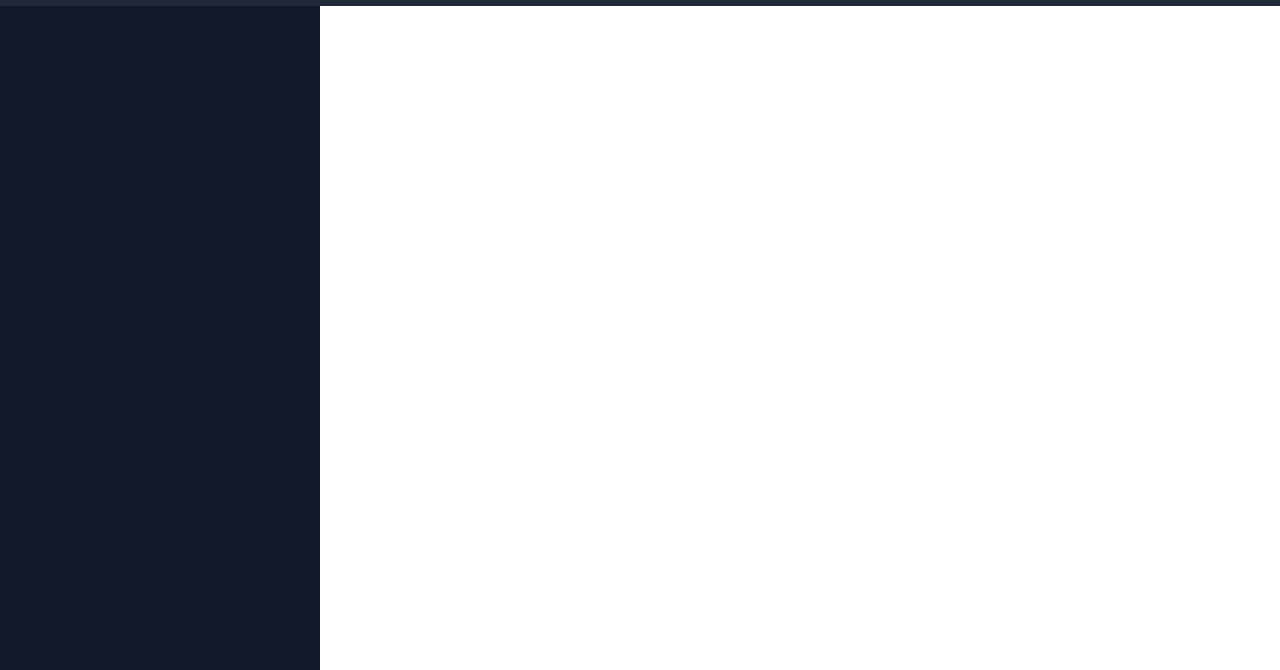
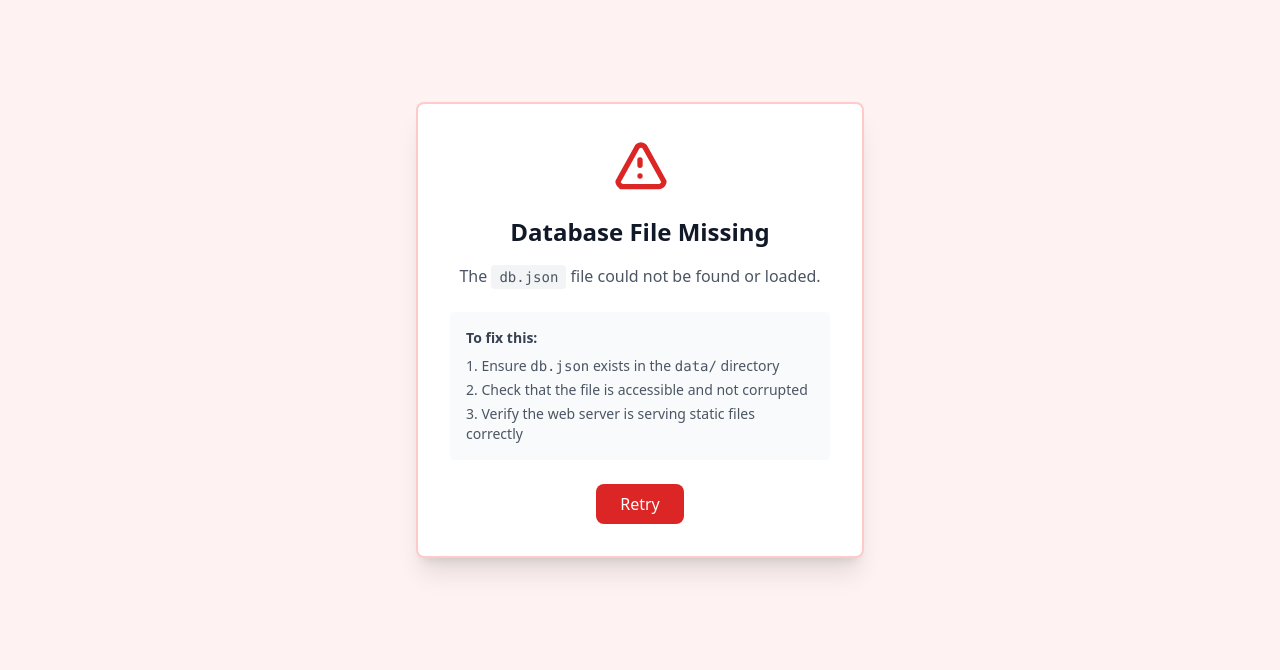
Before and after one commit to codebude/takecode, a plain HTML site: page public/index.html in a window 1280 px wide. Shown: the part 70-740 px from the top of the page. Drawn offline with nearby package versions, Linux system fonts and the light colour scheme; no server answers.

Commit message:
Refactor project structure and add error handling
- Move JavaScript files to dedicated js/ directory
- Add version query parameters to script tags for cache busting
- Add prominent warning message when db.json file is missing

```diff
--- a/public/index.html
+++ b/public/index.html
@@ -62,7 +62,7 @@
     </div>
     <script src="https://cdnjs.cloudflare.com/ajax/libs/prism/1.29.0/components/prism-core.min.js"></script>
     <script src="https://cdnjs.cloudflare.com/ajax/libs/prism/1.29.0/plugins/autoloader/prism-autoloader.min.js"></script>
-    <script src="language-mapper.js"></script>
-    <script src="app.js"></script>
+    <script src="js/language-mapper.js?v=__VERSION__"></script>
+    <script src="js/app.js?v=__VERSION__"></script>
 </body>
 </html>
--- a/public/app.js
+++ b/public/js/app.js
@@ -77,7 +77,12 @@ document.addEventListener('DOMContentLoaded', () => {
 
     // Load db.json
     fetch('data/db.json')
-        .then(response => response.json())
+        .then(response => {
+            if (!response.ok) {
+                throw new Error(`HTTP ${response.status}: ${response.statusText}`);
+            }
+            return response.json();
+        })
         .then(data => {
             dbData = data;
             const activeSnippets = data.snippets.filter(s => !s.isDeleted);
@@ -88,7 +93,37 @@ document.addEventListener('DOMContentLoaded', () => {
             loadedCount += initialBatch.length;
             renderTree(data.folders, activeSnippets);
         })
-        .catch(error => console.error('Error loading db.json:', error));
+        .catch(error => {
+            console.error('Error loading db.json:', error);
+            // Show prominent error message
+            const errorDiv = document.createElement('div');
+            errorDiv.className = 'fixed inset-0 bg-red-50 dark:bg-red-900 flex items-center justify-center z-50';
+            errorDiv.innerHTML = `
+                <div class="bg-white dark:bg-gray-800 rounded-lg shadow-xl p-8 max-w-md mx-4 text-center border-2 border-red-200 dark:border-red-700">
+                    <div class="text-red-600 dark:text-red-400 mb-4">
+                        <svg class="w-16 h-16 mx-auto" fill="none" stroke="currentColor" viewBox="0 0 24 24">
+                            <path stroke-linecap="round" stroke-linejoin="round" stroke-width="2" d="M12 9v2m0 4h.01m-6.938 4h13.856c1.54 0 2.502-1.667 1.732-2.5L13.732 4c-.77-.833-1.964-.833-2.732 0L4.082 16.5c-.77.833.192 2.5 1.732 2.5z"></path>
+                        </svg>
+                    </div>
+                    <h2 class="text-2xl font-bold text-gray-900 dark:text-white mb-4">Database File Missing</h2>
+                    <p class="text-gray-600 dark:text-gray-300 mb-6">
+                        The <code class="bg-gray-100 dark:bg-gray-700 px-2 py-1 rounded text-sm">db.json</code> file could not be found or loaded.
+                    </p>
+                    <div class="text-left bg-gray-50 dark:bg-gray-700 p-4 rounded mb-6">
+                        <p class="text-sm text-gray-700 dark:text-gray-300 mb-2"><strong>To fix this:</strong></p>
+                        <ol class="text-sm text-gray-600 dark:text-gray-400 list-decimal list-inside space-y-1">
+                            <li>Ensure <code>db.json</code> exists in the <code>data/</code> directory</li>
+                            <li>Check that the file is accessible and not corrupted</li>
+                            <li>Verify the web server is serving static files correctly</li>
+                        </ol>
+                    </div>
+                    <button onclick="location.reload()" class="bg-red-600 hover:bg-red-700 text-white px-6 py-2 rounded-lg font-medium transition-colors">
+                        Retry
+                    </button>
+                </div>
+            `;
+            document.body.appendChild(errorDiv);
+        });
 
     // Search functionality
     const clearSearchButton = document.getElementById('clear-search');
```
Also changed, not shown: public/js/language-mapper.js (renamed from public/language-mapper.js).
